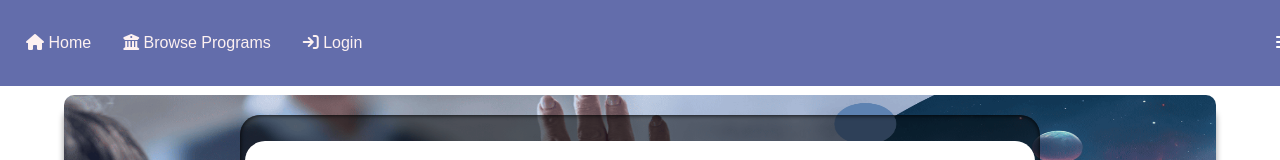
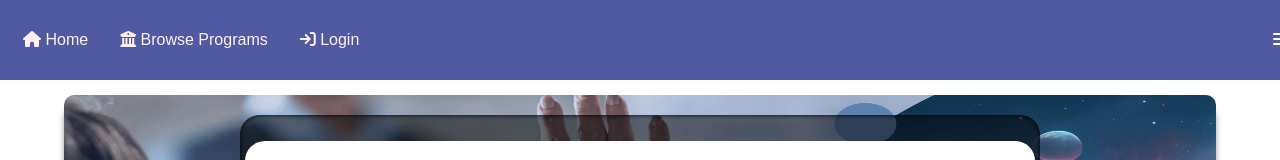
Before and after one commit to blessingsMlundira/e-learning_one, a React (Create React App) app: page / in a window 1280 px wide. Shown: the top 160 px of the page. Built offline with nearby package versions, Linux system fonts and the light colour scheme.

Commit message:
Update Home.css

```diff
--- a/src/Home.css
+++ b/src/Home.css
@@ -6,10 +6,10 @@
   display: flex;
   justify-content: space-between;
   align-items: center;
-  padding: 10px;
+  padding: 7px;
   position: fixed; /* Added position relative for absolute positioning of nav-links */
   z-index: 1000;
-  background-color: rgba(60, 73, 150, 0.8);
+  background-color: rgba(60, 73, 150, 0.9);
 }
 
 .nav-links {
```
